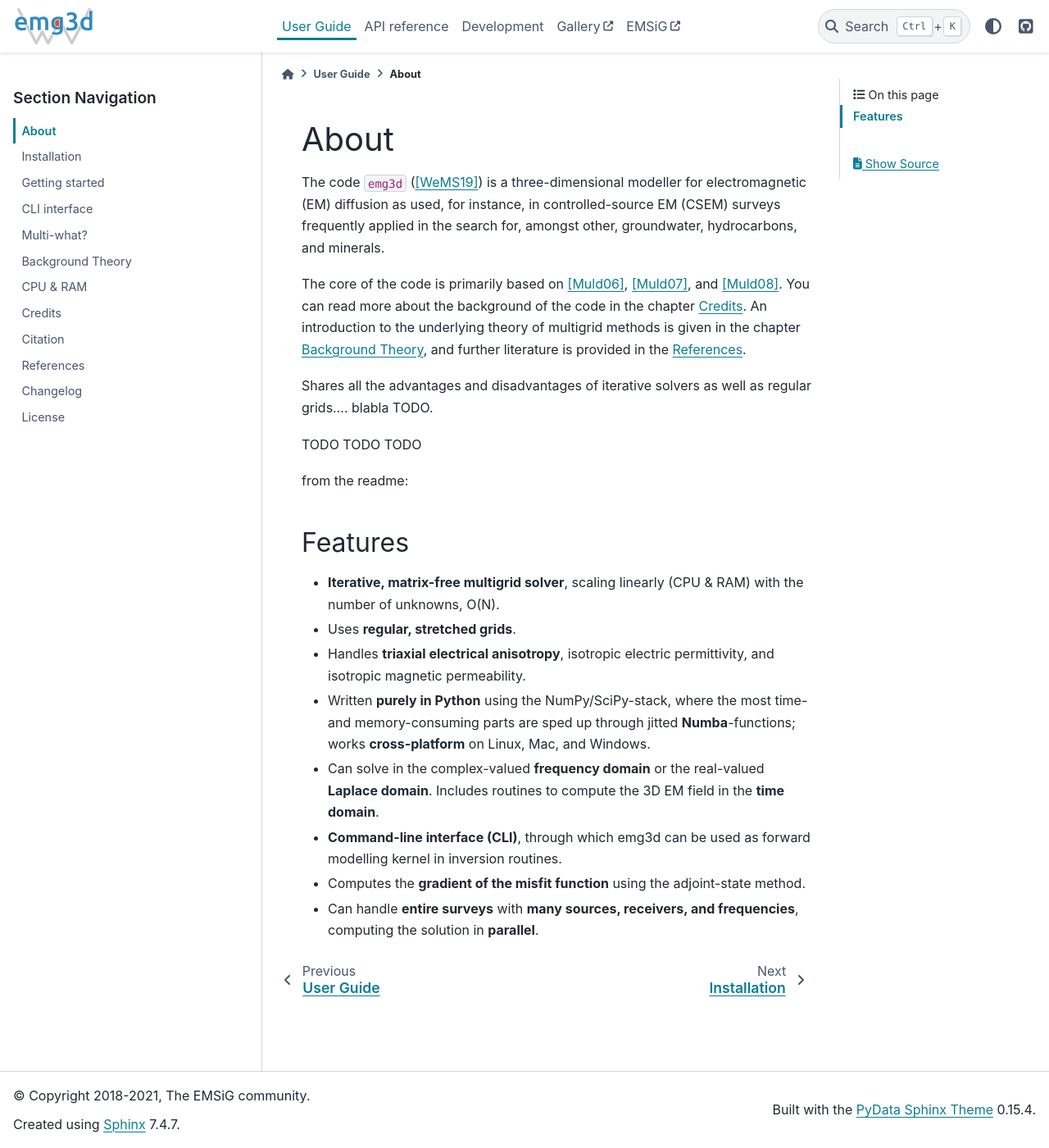
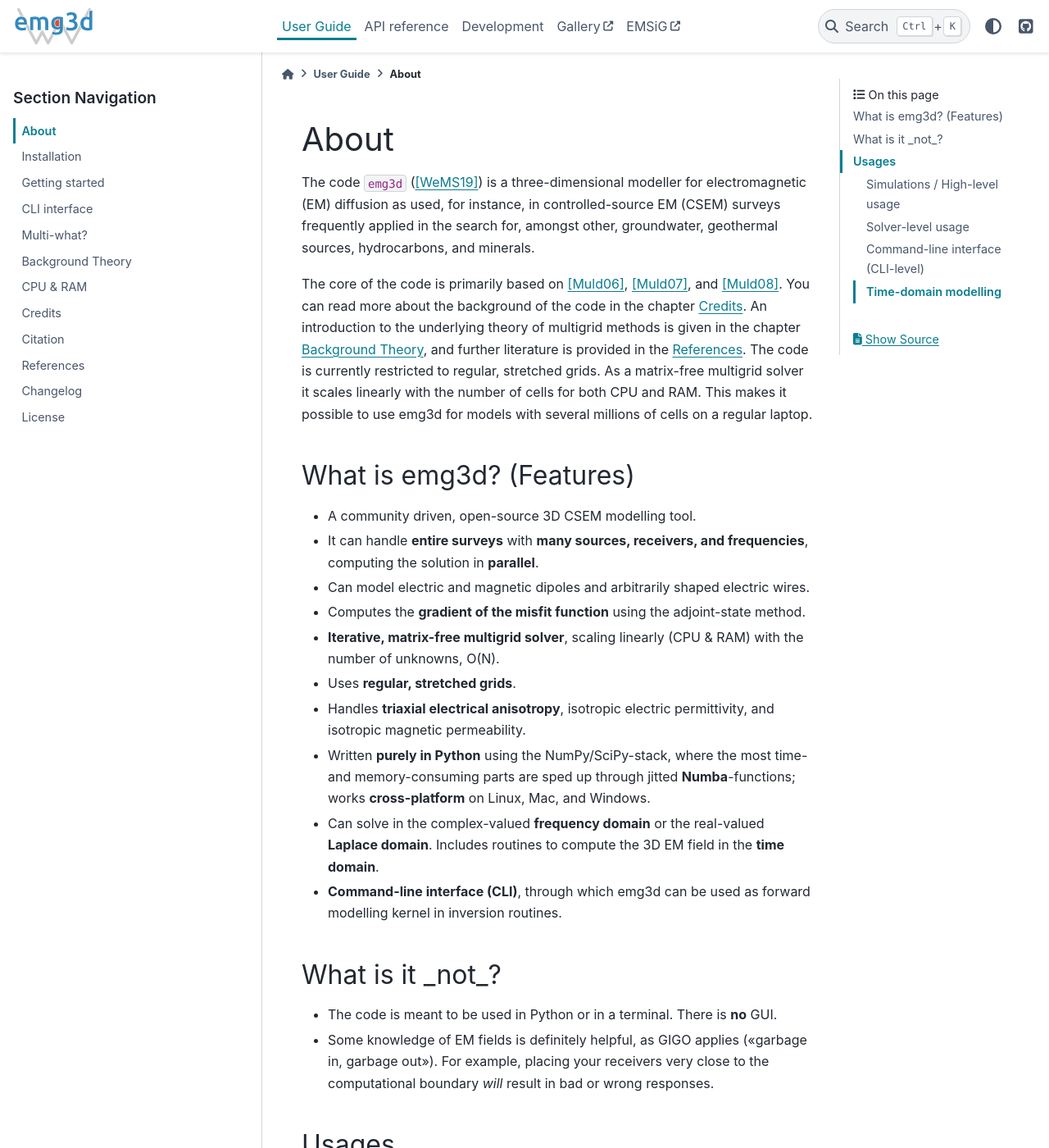
Before and after one commit to emsig/emg3d, a Sphinx documentation site: the page built from docs/user_guide/about.rst, in a window 1280 px wide and 1400 px high. Shown: the whole window at 82% size. Built offline with Sphinx 7.4.7 and the PyData theme 0.15.4, drawn with Linux system fonts in a browser that asks for light colours; the version number could not be read and is left out; some of the changed text lies outside the part shown.

Commit message:
Start re-work docs

```diff
--- a/CHANGELOG.rst
+++ b/CHANGELOG.rst
@@ -26,7 +26,7 @@ Various:
 Version 1 and API stability
 '''''''''''''''''''''''''''
 
-TODO: What is stable (most), what is still *experimental* (``utils.Fourier``,
+TODO: What is stable (most), what is still *experimental* (``time.Fourier``,
 ``optimize``).
 
 
@@ -205,7 +205,7 @@ Detailed changes
 
   - ``frequencies`` is new a dict just like ``sources`` and ``receivers``.
   - ``sources`` and ``receivers`` must be tuples or dicts; lists are no longer
-    permitted. TODO: This will probably reduce to dicts only.
+    permitted.
   - Has no attribute ``observed`` any longer; access it just like any other
     data through ``Survey.data.observed``.
   - ``name`` is new optional.
--- a/docs/_static/coordinate_system.py
+++ b/docs/_static/coordinate_system.py
@@ -4,7 +4,7 @@ import matplotlib.pyplot as plt
 from mpl_toolkits.mplot3d import proj3d
 from matplotlib.patches import FancyArrowPatch
 
-from emg3d.maps import rotation
+from emg3d.electrodes import rotation
 
 
 class Arrow3D(FancyArrowPatch):
@@ -13,7 +13,7 @@ class Arrow3D(FancyArrowPatch):
     def __init__(self, xs, ys, zs):
         FancyArrowPatch.__init__(
                 self, (0, 0), (0, 0), mutation_scale=20, lw=1.5,
-                arrowstyle='-|>', color='.2', zorder=100)
+                arrowstyle='-|>', color='.2', zorder=10)
         self._verts3d = xs, ys, zs
 
     def draw(self, renderer):
@@ -36,12 +36,31 @@ P = (6, 8, 5)
 
 # Coordinate system
 # The first three are not visible, but for the aspect ratio of the plot.
-ax.plot([-2, 10], [0, 0], [0, 0], c='w')
+ax.plot([-2, 8], [0, 0], [0, 0], c='w')
 ax.plot([0, 0], [-2, 12], [0, 0], c='w')
-ax.plot([0, 0], [0, 0], [-2, 7], c='w')
+ax.plot([0, 0], [0, 0], [-1.5, 6], c='w')
 ax.add_artist(Arrow3D([-2, 10], [0, 0], [0, 0]))
 ax.add_artist(Arrow3D([0, 0], [-2, 12], [0, 0]))
 ax.add_artist(Arrow3D([0, 0], [0, 0], [-2, 5]))
+
+fact = 5
+
+# Theta
+azm = np.arcsin(P[1]/np.sqrt(P[0]**2+P[1]**2))
+lazm = np.linspace(0, azm, 31)
+rot1 = rotation(lazm, lazm*0, deg=False)
+ax.plot(*(rot1*fact), lw=2, c='C2', solid_capstyle='round')
+ax.text(5.2, 1.5, 0, r"$\theta$", color='C2', fontsize=14)
+
+# Theta and Phi
+elevation = np.pi/2-np.arcsin(
+        np.sqrt(P[0]**2+P[1]**2)/np.sqrt(P[0]**2+P[1]**2+P[2]**2))
+# print(f"theta = {np.rad2deg(azm):.1f}°; phi = {np.rad2deg(elevation):.1f}°")
+lelevation = np.linspace(0, elevation, 31)
+
+rot2 = rotation(azm, lelevation, deg=False)
+ax.plot(*(rot2*fact), c='C0', lw=2, zorder=11, solid_capstyle='round')
+ax.text(3.3, 3.5, 1.5, r"$\varphi$", color='C0', fontsize=14)
 
 # Helper lines
 ax.plot([0, P[0]], [P[1], P[1]], [0, 0], ':', c='.8')
@@ -50,35 +69,17 @@ ax.plot([P[0], P[0]], [P[1], P[1]], [0, P[2]], '--', c='.6')
 ax.plot([0, P[0]], [0, P[1]], [0, 0], '--', c='.6')
 
 # Annotate it
-ax.text(11, -4, 0, r'$x$ / Easting')
-ax.text(0, 11, 0.8, r'$y$ / Northing')
-ax.text(0, 0, 5, r'$z$ / Elevation')
-
-fact = 5
-
-# Theta
-azm = np.arcsin(P[1]/np.sqrt(P[0]**2+P[1]**2))
-lazm = np.linspace(0, azm, 31)
-rot1 = rotation(lazm, lazm*0, rad=True)
-ax.plot(*(rot1*fact), c='C2')
-ax.text(5.5, 1.5, 0, r"$\theta$", color='C2', fontsize=14)
-
-# Theta and Phi
-elevation = np.pi/2-np.arcsin(
-        np.sqrt(P[0]**2+P[1]**2)/np.sqrt(P[0]**2+P[1]**2+P[2]**2))
-# print(f"theta = {np.rad2deg(azm):.1f}°; phi = {np.rad2deg(elevation):.1f}°")
-lelevation = np.linspace(0, elevation, 31)
-
-rot2 = rotation(azm, lelevation, rad=True)
-ax.plot(*(rot2*fact), c='C0')
-ax.text(3.5, 3.5, 1.5, r"$\varphi$", color='C0', fontsize=14)
+ax.text(11, -3.5, 0, r'$x$ / Easting')
+ax.text(0.2, 11, 0.5, r'$y$ / Northing')
+ax.text(0, 0, 5.2, r'$z$ / Elevation')
 
 # Resulting trajectory
-ax.plot([0, P[0]], [0, P[1]], [0, P[2]], 'C3', lw=2)
+ax.plot([0, P[0]], [0, P[1]], [0, P[2]], 'C3', lw=2, zorder=12,
+        solid_capstyle='round')
 
 ax.view_init(azim=-50, elev=10)
 ax.dist = 6
-plt.title('RHS coordinate system', y=0.9)
+plt.title('RHS coordinate system', y=1)
 plt.tight_layout()
-plt.savefig('./coordinate_system.svg', bbox_inches='tight', pad_inches=0)
+plt.savefig('./coordinate_system.svg', bbox_inches='tight', pad_inches=0.2)
 plt.show()
--- a/docs/user_guide/about.rst
+++ b/docs/user_guide/about.rst
@@ -4,25 +4,29 @@ About
 The code ``emg3d`` ([WeMS19]_) is a three-dimensional modeller for
 electromagnetic (EM) diffusion as used, for instance, in controlled-source EM
 (CSEM) surveys frequently applied in the search for, amongst other,
-groundwater, hydrocarbons, and minerals.
+groundwater, geothermal sources, hydrocarbons, and minerals.
 
 The core of the code is primarily based on [Muld06]_, [Muld07]_, and [Muld08]_.
 You can read more about the background of the code in the chapter
 :doc:`credits`. An introduction to the underlying theory of multigrid methods
 is given in the chapter :doc:`theory`, and further literature is provided in
-the :doc:`references`.
+the :doc:`references`. The code is currently restricted to regular, stretched
+grids. As a matrix-free multigrid solver it scales linearly with the number of
+cells for both CPU and RAM. This makes it possible to use emg3d for models with
+several millions of cells on a regular laptop.
 
 
-Shares all the advantages and disadvantages of iterative solvers as well as
-regular grids.... blabla TODO.
 
-TODO TODO TODO
+What is emg3d? (Features)
+-------------------------
 
-from the readme:
-
-Features
---------
-
+- A community driven, open-source 3D CSEM modelling tool.
+- It can handle **entire surveys** with **many sources, receivers, and
+  frequencies**, computing the solution in **parallel**.
+- Can model electric and magnetic dipoles and arbitrarily shaped electric
+  wires.
+- Computes the **gradient of the misfit function** using the adjoint-state
+  method.
 - **Iterative, matrix-free multigrid solver**, scaling linearly (CPU & RAM)
   with the number of unknowns, O(N).
 - Uses **regular, stretched grids**.
@@ -36,7 +40,93 @@ Features
   **time domain**.
 - **Command-line interface (CLI)**, through which emg3d can be used as forward
   modelling kernel in inversion routines.
-- Computes the **gradient of the misfit function** using the adjoint-state
-  method.
-- Can handle **entire surveys** with **many sources, receivers, and
-  frequencies**, computing the solution in **parallel**.
+
+
+What is it _not_?
+-----------------
+
+- The code is meant to be used in Python or in a terminal. There is **no** GUI.
+- Some knowledge of EM fields is definitely helpful, as GIGO applies («garbage
+  in, garbage out»). For example, placing your receivers very close to the
+  computational boundary *will* result in bad or wrong responses.
+
+
+Usages
+------
+
+
+Simulations / High-level usage
+~~~~~~~~~~~~~~~~~~~~~~~~~~~~~~
+
+.. figure:: ../_static/levels1.svg
+   :align: center
+   :alt: High-level usage
+   :name: high-level
+
+   Workflow for the high-level usage: A **Simulation** needs a **Model** and a
+   **Survey**. A survey contains all acquisition parameters such as sources,
+   receivers, frequencies, and data, if available. A model contains the
+   subsurface properties such as conductivities or resistivities, and the grid
+   information.
+
+Simulate responses for electric and magnetic receivers due to electric and
+magnetic sources, in parallel. If data is provided it can also compute the
+misfit and the gradient of the misfit function. It includes automatic, source
+and frequency dependent gridding.
+
+*Note:* In addition to ``emg3d`` this requires the soft dependency ``xarray``
+(``tqdm`` and ``discretize`` are recommended).
+
+
+Solver-level usage
+~~~~~~~~~~~~~~~~~~~~~~~~~~~~~~
+
+.. figure:: ../_static/levels2.svg
+   :align: center
+   :alt: Solver-level usage
+   :name: solver-level
+
+   Workflow for the solver-level usage: The **solve** function requires a
+   **Model** ``A`` and a Source-**Field** ``b``. It then solves ``Ax=b`` and
+   returns ``x``, the electric field, corresponding to the provided subsurface
+   model and source field.
+
+The solver level is the core of emg3d: It solves Maxwell's equations for the
+provided subsurface model and the provided source field using the multigrid
+method, returning the resulting electric field.
+
+*Note:* This requires only ``emg3d`` (``discretize`` is recommended).
+
+
+Command-line interface (CLI-level)
+~~~~~~~~~~~~~~~~~~~~~~~~~~~~~~~~~~
+
+.. figure:: ../_static/levels3.svg
+   :align: center
+   :alt: CLI-level usage
+   :name: cli-level
+
+   CLI-level usage: file-driven command-line usage of the high-level
+   (Simulation) functionality of emg3d.
+
+The command-line interface is a terminal utility for the high-level
+(Simulation) usage of emg3d. The model and the survey have to be provided as
+files (HDF5, npz, or json), various settings can be defined in the config file,
+and the output will be written to the output file.
+
+*Note:* In addition to ``emg3d`` this requires the soft dependency ``xarray``
+(``tqdm`` and ``discretize`` are recommended), and ``h5py`` if the provided
+files are in the HDF5 format.
+
+
+Time-domain modelling
+~~~~~~~~~~~~~~~~~~~~~
+
+Time-domain modelling with emg3d is possible, but it is not implemented in the
+high-level class ``Simulation``. It has to be carried out by using
+:class:`emg3d.time.Fourier`, together with the Solver-level usage mentioned
+above. Have a look at the repo https://github.com/emsig/article-TDEM.
+
+
+*Note:* In addition to ``emg3d`` this requires the soft dependency ``empymod``
+(``discretize`` is recommended).
```
Also changed, not shown: docs/_static/Muld06_Fig1.png, docs/_static/Muld06_Fig2.png, docs/_static/Muld06_Fig3.png, docs/_static/Muld06_Fig4.png, docs/_static/Muld06_Fig5.png, docs/_static/RAM-Usage.svg, docs/_static/coordinate_system.svg, docs/_static/levels1.svg (added), docs/_static/levels2.svg (added), docs/_static/levels3.svg (added), docs/_static/runtime.svg, docs/_static/schematics1.svg, docs/_static/schematics2.svg, docs/_static/schematics3.svg, 1 more files, 2 other files.
